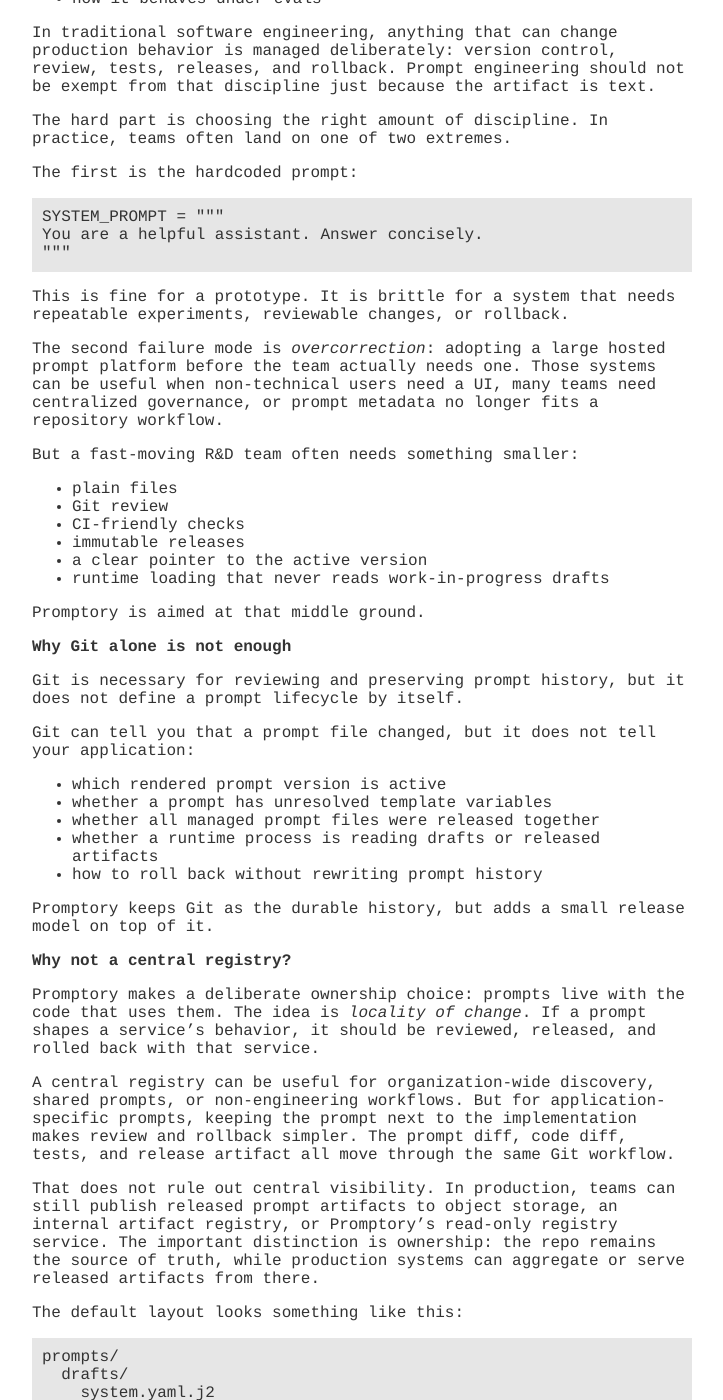
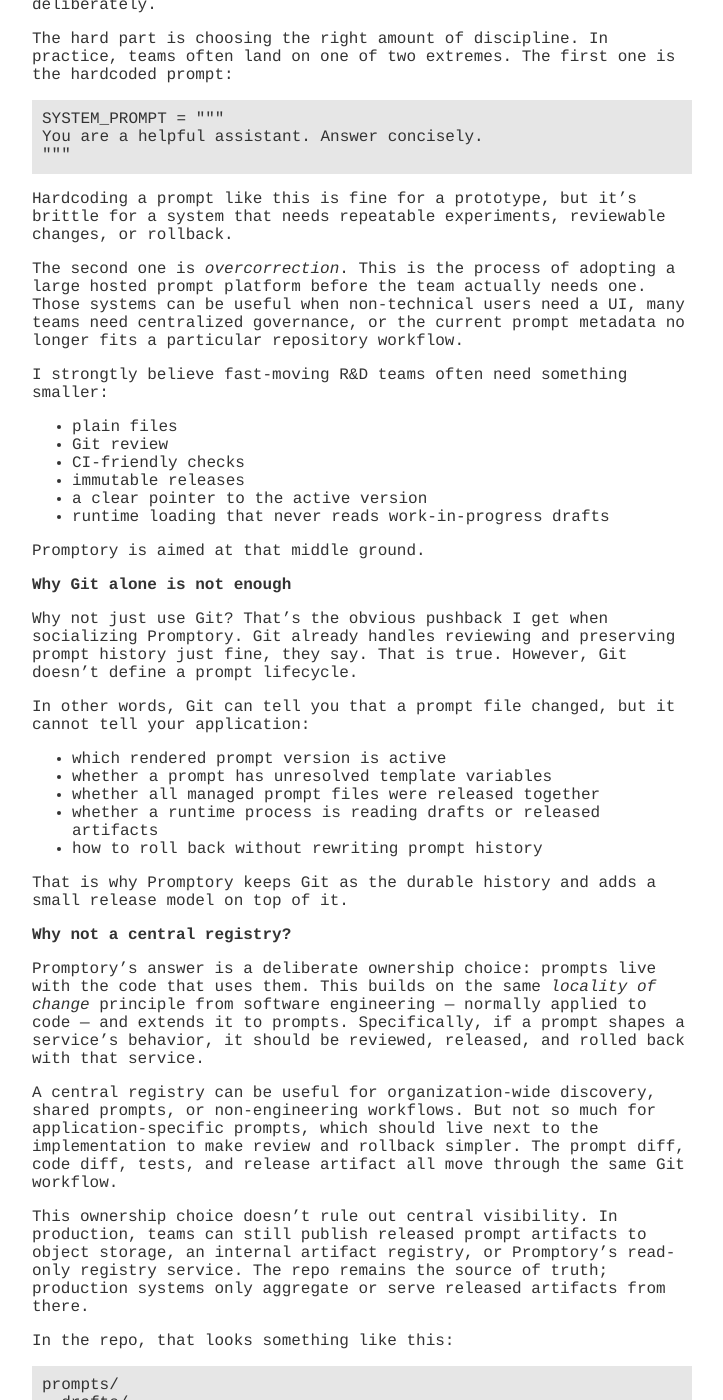
Before and after one commit to hsanchez/hsanchez.github.io, a Jekyll site: the page built from posts/notes/_posts/2026-05-14-promptory.md, in a window 1280 px wide and 1400 px high, scrolled down 1182 px. Shown: the whole window, without its empty margins (278-1001 px from the left). Built offline with Jekyll 4.4.1, drawn with Linux system fonts in a browser that asks for light colours; some of the changed text lies outside the part shown.

Commit message:
Update 2026-05-14-promptory.md

````diff
--- a/posts/notes/_posts/2026-05-14-promptory.md
+++ b/posts/notes/_posts/2026-05-14-promptory.md
@@ -4,33 +4,24 @@
 toc: true
 ---
 
-Prompts have become production artifacts, but many teams still treat them like
-ordinary strings.
-
-That works for a while. A prompt starts as a constant in application code. Then
-it grows. A system prompt gets a few guardrails. A developer adds a specialized
-instruction for a new workflow. Someone changes the tone. Someone else tweaks a
-retrieval instruction. A third person changes the safety policy because an eval
-failed.
-
-At that point the prompt is no longer just a string. It is part of the
-system's behavior.
+In many organizations building GenAI solutions, prompts have become production
+artifacts. However, despite their importance, many teams still treat them like
+ordinary strings. Treating them this way might work for a while, but as the
+prompts evolve, as their performance becomes variable across different models,
+model versions, safety policies, or use cases, it becomes more complex and
+harder to manage them as strings.
 
 That is the motivation behind
 [`Promptory`](https://github.com/hsanchez/promptory): a Git-based prompt
 versioning system that gives prompt changes the same basic engineering
-discipline as code.
+discipline as code. The core idea is simple:
 
-The core idea is simple:
-
-> Author prompts as editable drafts, release them as immutable rendered
-> artifacts, and make runtime code load only released versions.
+  > Author prompts as editable drafts, release them as immutable rendered
+  > artifacts, and make runtime code load only released versions.
 
 ## The prompt management problem
 
-Prompt changes are deceptively small.
-
-Changing a few words can alter:
+Prompt changes are deceptively small. Changing a few words can alter:
 
 - how much context the model uses
 - whether it follows a tool policy
@@ -39,15 +30,14 @@
 - which format downstream parsers expect
 - how it behaves under evals
 
-In traditional software engineering, anything that can change production behavior
-is managed deliberately: version control, review, tests, releases, and rollback.
-Prompt engineering should not be exempt from that discipline just because the
-artifact is text.
+In traditional software engineering, anything that can change production
+behavior is managed deliberately: version control, review, tests, releases, and
+rollback. I believe that _prompt engineering_ should not be exempt from that
+discipline just because the artifact is text. On the contrary, it should also be
+managed deliberately.
 
 The hard part is choosing the right amount of discipline. In practice, teams
-often land on one of two extremes.
-
-The first is the hardcoded prompt:
+often land on one of two extremes. The first one is the hardcoded prompt:
 
 ```python
 SYSTEM_PROMPT = """
@@ -55,15 +45,16 @@
 """
 ```
 
-This is fine for a prototype. It is brittle for a system that needs repeatable
-experiments, reviewable changes, or rollback.
+Hardcoding a prompt like this is fine for a prototype, but it's brittle for a
+system that needs repeatable experiments, reviewable changes, or rollback.
 
-The second failure mode is _overcorrection_: adopting a large hosted prompt
-platform before the team actually needs one. Those systems can be useful when
-non-technical users need a UI, many teams need centralized governance, or prompt
-metadata no longer fits a repository workflow.
+The second one is _overcorrection_. This is the process of adopting a large
+hosted prompt platform before the team actually needs one. Those systems can be
+useful when non-technical users need a UI, many teams need centralized
+governance, or the current prompt metadata no longer fits a particular
+repository workflow.
 
-But a fast-moving R&D team often needs something smaller:
+I strongtly believe fast-moving R&D teams often need something smaller:
 
 - plain files
 - Git review
@@ -76,11 +67,12 @@
 
 ## Why Git alone is not enough
 
-Git is necessary for reviewing and preserving prompt history, but it does not
-define a prompt lifecycle by itself.
+Why not just use Git? That's the obvious pushback I get when socializing
+Promptory. Git already handles reviewing and preserving prompt history just
+fine, they say. That is true. However, Git doesn't define a prompt lifecycle.
 
-Git can tell you that a prompt file changed, but it does not tell your
-application:
+In other words, Git can tell you that a prompt file changed, but it cannot tell
+your application:
 
 - which rendered prompt version is active
 - whether a prompt has unresolved template variables
@@ -88,28 +80,30 @@
 - whether a runtime process is reading drafts or released artifacts
 - how to roll back without rewriting prompt history
 
-Promptory keeps Git as the durable history, but adds a small release model on
-top of it.
+That is why Promptory keeps Git as the durable history and adds a small release
+model on top of it.
 
 ### Why not a central registry?
 
-Promptory makes a deliberate ownership choice: prompts live with the code that
-uses them. The idea is _locality of change_. If a prompt shapes a service's
-behavior, it should be reviewed, released, and rolled back with that service.
+Promptory's answer is a deliberate ownership choice: prompts live with the code
+that uses them. This builds on the same _locality of change_ principle from
+software engineering — normally applied to code — and extends it to prompts.
+Specifically, if a prompt shapes a service's behavior, it should be reviewed,
+released, and rolled back with that service.
 
 A central registry can be useful for organization-wide discovery, shared
-prompts, or non-engineering workflows. But for application-specific prompts,
-keeping the prompt next to the implementation makes review and rollback simpler.
-The prompt diff, code diff, tests, and release artifact all move through the
-same Git workflow.
+prompts, or non-engineering workflows. But not so much for application-specific
+prompts, which should live next to the implementation to make review and
+rollback simpler. The prompt diff, code diff, tests, and release artifact all
+move through the same Git workflow.
 
-That does not rule out central visibility. In production, teams can still
+This ownership choice doesn't rule out central visibility. In production, teams can still
 publish released prompt artifacts to object storage, an internal artifact
-registry, or Promptory's read-only registry service. The important distinction
-is ownership: the repo remains the source of truth, while production systems can
-aggregate or serve released artifacts from there.
+registry, or Promptory's read-only registry service. The repo remains the
+source of truth; production systems only aggregate or serve released artifacts
+from there.
 
-The default layout looks something like this:
+In the repo, that looks something like this:
 
 ```text
 prompts/
@@ -127,21 +121,21 @@
   promptspec.yaml
 ```
 
-The important separation is:
+The above layout breaks down into four parts, each with a distinct role:
 
 - `drafts/` contains editable _Jinja_ templates
 - `versions/` contains rendered release artifacts
 - `current.json` points to the active release
 - `promptspec.yaml` declares which prompt files are managed
 
-Developers edit drafts. Applications load versions. That boundary, simple as
-it sounds, is the main design decision in the project.
+Two of those four parts carry the real distinction. Developers edit drafts.
+Applications load versions. That boundary, simple as it sounds, is the main
+design decision in the project.
 
 ## Drafts are for authoring
 
-A draft is where prompt authors and coding agents work.
-
-For example:
+A draft is where prompt authors and coding agents work. It's written in plain
+YAML. For example:
 
 ```yaml
 # prompts/drafts/system.yaml.j2
@@ -152,7 +146,8 @@
   Answer concisely and avoid unsupported claims.
 ```
 
-Drafts are Jinja templates, so they can include release-time variables:
+Because drafts are Jinja templates rather than static text, they can also
+include release-time variables:
 
 ```yaml
 # prompts/drafts/message.yaml.j2
@@ -161,23 +156,25 @@
   Generated at {% raw %}{{ generation_time }}{% endraw %}.
 ```
 
-Promptory renders templates with Jinja `StrictUndefined`. Missing variables fail
-instead of silently becoming empty strings. That is an intentional safety choice.
-Silent prompt rendering failures are hard to debug because they often look like
-model behavior problems later.
+Promptory renders these with Jinja's `StrictUndefined`, on purpose. A missing
+variable throws an exception instead of quietly becoming an empty string. Silent
+prompt rendering failures are hard to debug because they often look like model
+behavior problems later.
 
-Rendering happens during release. The CLI path is:
+Rendering itself happens at release time, through two commands:
 
 ```bash
 uv run prompt check
 uv run prompt release --patch
 ```
 
-`prompt check` validates the drafts and variable declarations. `prompt release`
-renders the declared templates, parses the rendered YAML, writes a new immutable
-version directory, and updates `current.json`.
+`prompt check` catches problems early: bad drafts, missing variable
+declarations. `prompt release` does the real work. It renders the declared
+templates, parses the rendered YAML, and drops the output into a new immutable
+version directory before updating `current.json`.
 
-If a release needs variables, the Python API supplies them explicitly:
+Variables don't always come from the CLI, though. When a release needs them
+supplied programmatically, the Python API takes them directly:
 
 ```python
 from promptory.manager import PromptManager
@@ -238,8 +235,9 @@
 message = store.load("message.yaml")
 ```
 
-`PromptStore` reads `current.json`, validates the requested prompt name against
-`promptspec.yaml`, then loads rendered YAML from `versions/<version>/`.
+`PromptStore` reads `current.json` and validates the requested prompt name
+against `promptspec.yaml`. Then it loads rendered YAML from
+`versions/<version>/`.
 
 The runtime path is deliberately boring as a result: no Jinja rendering at
 runtime, no accidental use of draft prompts, and no hidden prompt selection
@@ -254,12 +252,12 @@
 all_v2 = store.load_all(version="v0.0.2")
 ```
 
-That is useful for evals, replay, and debugging. If an output changed between
-two runs, the prompt version becomes part of the evidence.
+Pinning to a specific version like this is useful for evals and debugging. If an
+output changed between two runs, then the prompt version becomes part of the evidence.
 
 ## The release pointer
 
-The small file that makes the runtime story work is `current.json`:
+The small file that makes the runtime story work is `current.json`. See below:
 
 ```json
 {
@@ -268,15 +266,14 @@
 }
 ```
 
-This small file is the active release pointer.
+This small file is the active release pointer, which makes the runtime story
+work. When application code loads the current prompt, it is not asking, "What is
+in the drafts directory today?" but rather, "Which release is currently active?"
 
-When application code loads the current prompt, it is not asking, "What is in
-the drafts directory today?" It is asking, "Which release is currently active?"
-
-Rollback is therefore a pointer change, not a rewrite:
+Rollback is therefore a pointer change, not a rewrite, accomplished with a
+single command:
 
 ```bash
-uv run prompt versions
 uv run prompt rollback v0.0.1
 ```
 
@@ -288,13 +285,16 @@
 
 ## A concrete workflow
 
-Suppose a team has three prompt files:
+Imagine a research team maintaining a small suite of prompts for a
+customer-facing assistant. Rather than one monolithic prompt, they've split
+responsibilities across three separate files:
 
 - `system.yaml`
 - `input_guardrail.yaml`
 - `output_guardrail.yaml`
 
-The spec declares them:
+The team captures this list in a spec, along with a few constraints each file
+must satisfy:
 
 ```yaml
 files:
@@ -305,7 +305,9 @@
 max_file_bytes: 100000
 ```
 
-The editable drafts live under `prompts/drafts/`:
+Ultimately, the team doesn't edit those files directly. They edit
+Jinja-templated drafts under `prompts/drafts/`, which get rendered into the
+finished files the spec expects:
 
 ```yaml
 # prompts/drafts/input_guardrail.yaml.j2
@@ -331,13 +333,13 @@
 uv run prompt diff
 ```
 
-Then it creates a new release:
+Once that looks right, it creates a new release:
 
 ```bash
 uv run prompt release --patch
 ```
 
-The application consumes the released files:
+From there, the application consumes the released files:
 
 ```python
 from promptory import PromptStore
@@ -475,11 +477,10 @@
 
 ## Closing thought
 
-Prompt changes are software changes.
-
-They may be written in natural language, but they alter system behavior. They
-deserve the same basic lifecycle we expect from code: review, validation,
-versioning, release, and rollback.
-
-Promptory is my attempt to make that lifecycle lightweight enough for R&D work
-while still giving production systems a stable runtime contract.
+Prompt changes are software changes. They may be written in natural language,
+but they alter system behavior just as a code change does. Consequently, they
+deserve the same basic lifecycle we already trust for code: review, validation,
+versioning, release, and rollback. Promptory is my attempt to make that
+lifecycle lightweight enough to not get in the way of day-to-day research work,
+while still giving production systems the stable, predictable runtime contract
+they need.
````
